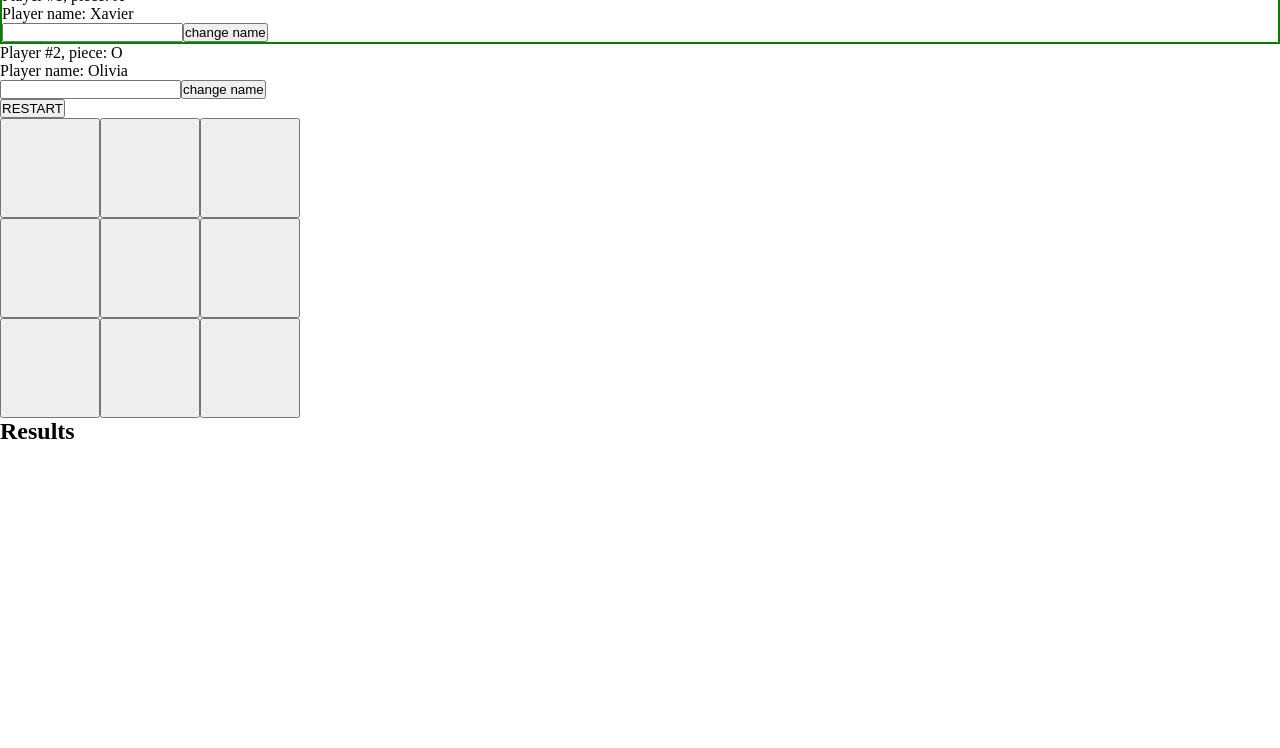
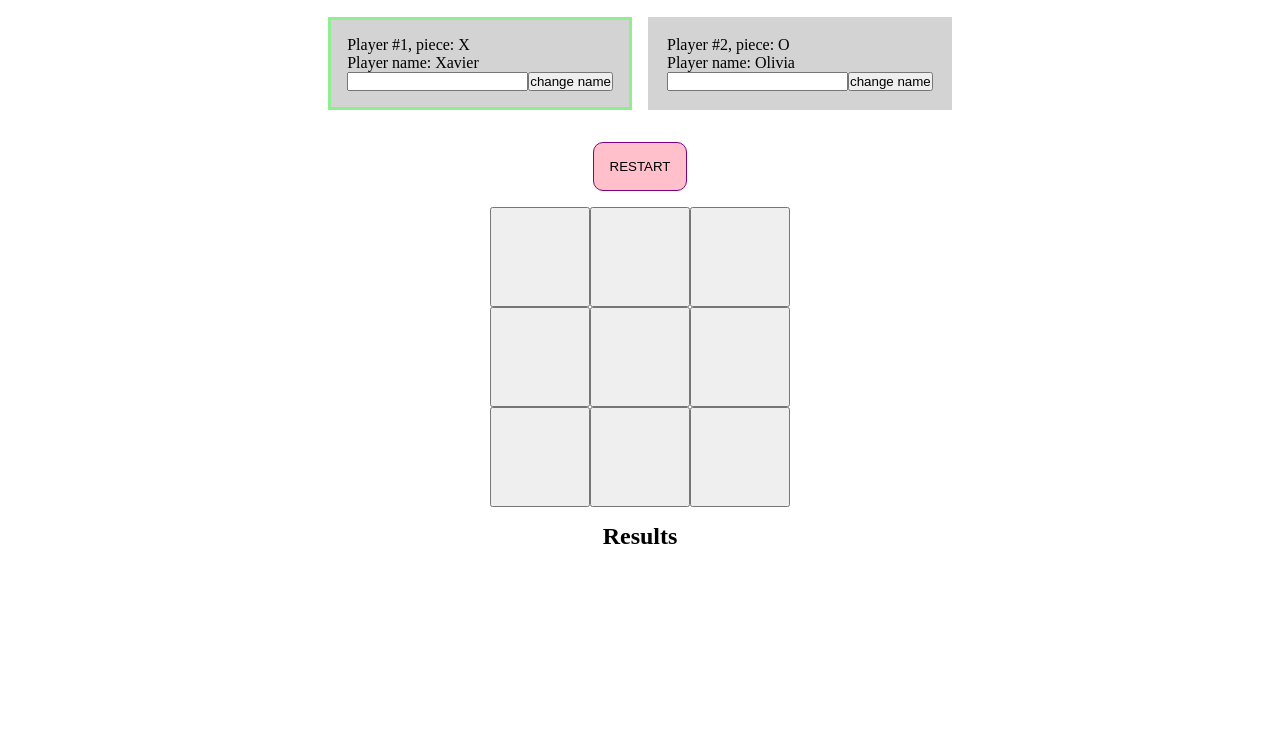
Before and after one commit to SabreBirdOne/odin-tictactoe, a plain HTML site: page index.html in a window 1280 px wide. Shown: the part 52-800 px from the top of the page. Drawn offline with Linux system fonts and the light colour scheme.

Commit message:
Style the webpage

```diff
--- a/styles.css
+++ b/styles.css
@@ -7,6 +7,38 @@
     --board-width: 300px;
 }
 
+body {
+    display: flex;
+    flex-direction: column;
+    align-items: center;
+    gap: 1rem;
+}
+
+#playersPanel {
+    margin: 1rem 2rem;
+
+    display: flex;
+    gap: 1rem;
+    justify-content: center;
+}
+
+#playersPanel .playerCard {
+    padding: 1rem;
+    background-color: lightgray;
+    border: 3px solid lightgray;
+}
+
+#playersPanel .playerCard.currentTurn {
+    border: 3px solid lightgreen;
+}
+
+#restartButton {
+    padding: 1rem;
+    background-color: pink;
+    border: 1px solid purple;
+    border-radius: 10px;
+}
+
 #gameBoard {
     display: flex;
     flex-direction: column;
@@ -14,15 +46,11 @@
 }
 
 #gameBoard .boardRow {
-    flex: calc(var(--board-width) / 3);
     display: flex;
+    min-height: calc(var(--board-width) / 3);
 }
 
 #gameBoard .boardRow .cell {
-    flex: calc(var(--board-width) / 3);
     font-size: 5rem;
+    min-width: calc(var(--board-width) / 3);
 }
-
-#playersPanel .playerCard.currentTurn {
-    border: 2px solid green;
-}
```
